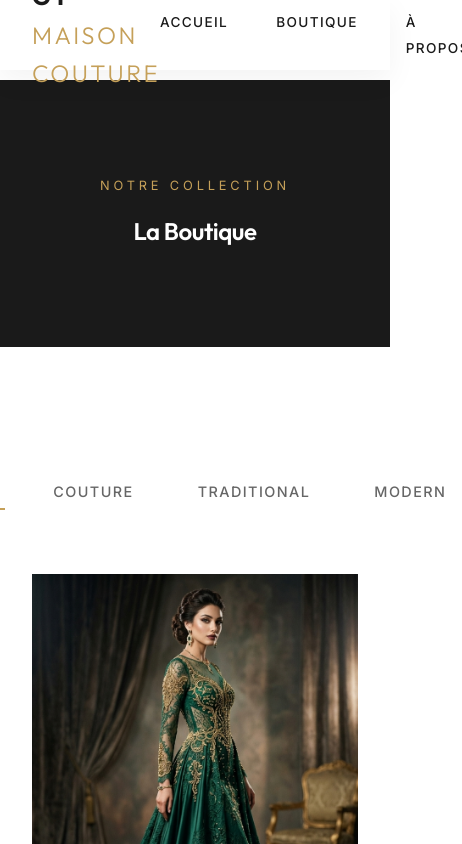
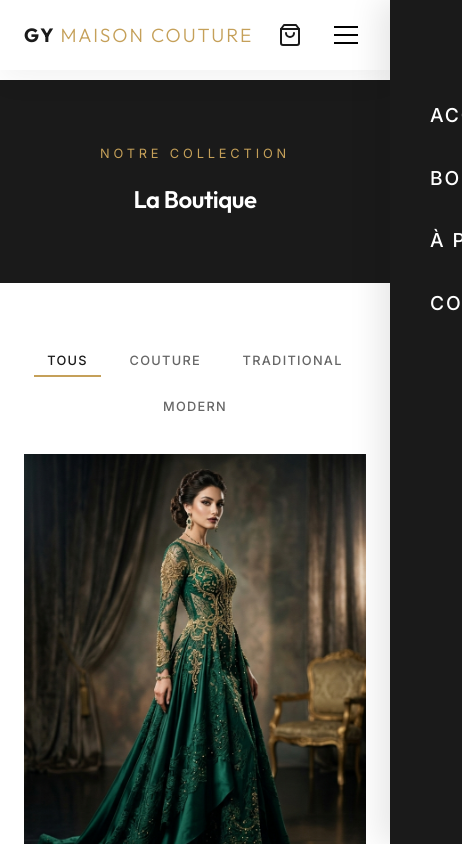
Before and after one commit to ITAINNOVATE/GY-MC, a React (Vite) app: page /shop in a window 390 px wide. Shown: the top 844 px of the page, 462 px wide, since content can reach past the window. Built offline with nearby package versions, Linux system fonts and the light colour scheme.

Commit message:
UI: Implement mobile responsiveness (hamburger menu, layout optimizations, responsive grids)

```diff
--- a/src/components/CartDrawer.css
+++ b/src/components/CartDrawer.css
@@ -139,3 +139,21 @@
   margin-bottom: 2rem;
   color: var(--text-muted);
 }
+@media (max-width: 480px) {
+  .cart-drawer {
+    max-width: 100%;
+  }
+
+  .cart-header, .cart-items, .cart-footer {
+    padding: 1.5rem;
+  }
+
+  .cart-item {
+    gap: 1rem;
+  }
+
+  .item-image img {
+    width: 60px;
+    height: 80px;
+  }
+}
--- a/src/components/Hero.css
+++ b/src/components/Hero.css
@@ -66,6 +66,22 @@
 
 @media (max-width: 768px) {
   .hero h1 {
-    font-size: 3rem;
+    font-size: 2.5rem;
+    margin-bottom: 1.5rem;
+  }
+
+  .hero p {
+    font-size: 1rem;
+    margin-bottom: 2rem;
+  }
+
+  .hero-btns {
+    flex-direction: column;
+    gap: 1rem;
+  }
+
+  .hero-btns .btn {
+    width: 100%;
+    text-align: center;
   }
 }
--- a/src/components/Navbar.css
+++ b/src/components/Navbar.css
@@ -69,6 +69,7 @@
 .nav-actions {
   display: flex;
   align-items: center;
+  gap: 1.5rem;
 }
 
 .cart-trigger {
@@ -93,3 +94,73 @@
   justify-content: center;
   font-weight: 600;
 }
+
+.menu-toggle {
+  display: none;
+  background: none;
+  border: none;
+  padding: 0.5rem;
+  z-index: 1001;
+}
+
+.hamburger {
+  width: 24px;
+  height: 18px;
+  position: relative;
+  display: flex;
+  flex-direction: column;
+  justify-content: space-between;
+}
+
+.hamburger span {
+  width: 100%;
+  height: 2px;
+  background-color: currentColor;
+  transition: var(--transition);
+}
+
+.hamburger.open span:nth-child(1) {
+  transform: translateY(8px) rotate(45deg);
+}
+
+.hamburger.open span:nth-child(2) {
+  opacity: 0;
+}
+
+.hamburger.open span:nth-child(3) {
+  transform: translateY(-8px) rotate(-45deg);
+}
+
+@media (max-width: 768px) {
+  .logo {
+    font-size: 1.2rem;
+  }
+
+  .menu-toggle {
+    display: block;
+  }
+
+  .nav-links {
+    position: fixed;
+    top: 0;
+    right: 0;
+    bottom: 0;
+    width: 300px;
+    background-color: var(--secondary);
+    flex-direction: column;
+    padding: 100px 40px;
+    gap: 2rem;
+    transform: translateX(100%);
+    transition: transform 0.5s cubic-bezier(0.19, 1, 0.22, 1);
+    box-shadow: -10px 0 30px rgba(0,0,0,0.1);
+    color: white !important;
+  }
+
+  .nav-links.active {
+    transform: translateX(0);
+  }
+
+  .nav-links a {
+    font-size: 1.2rem;
+  }
+}
--- a/src/components/Navbar.tsx
+++ b/src/components/Navbar.tsx
@@ -5,6 +5,7 @@ import './Navbar.css';
 
 const Navbar: React.FC = () => {
   const [isScrolled, setIsScrolled] = useState(false);
+  const [isMenuOpen, setIsMenuOpen] = useState(false);
   const { cart, setIsOpen } = useCart();
   const location = useLocation();
   const isHome = location.pathname === '/';
@@ -19,14 +20,19 @@ const Navbar: React.FC = () => {
     return () => window.removeEventListener('scroll', handleScroll);
   }, []);
 
+  // Close menu on navigation
+  useEffect(() => {
+    setIsMenuOpen(false);
+  }, [location]);
+
   return (
-    <nav className={`navbar ${isScrolled ? 'scrolled glass-effect' : ''} ${!isHome ? 'not-home' : ''}`}>
+    <nav className={`navbar ${isScrolled ? 'scrolled glass-effect' : ''} ${!isHome ? 'not-home' : ''} ${isMenuOpen ? 'menu-open' : ''}`}>
       <div className="container navbar-container">
         <a href="/" className="logo">
           GY <span className="logo-accent">MAISON COUTURE</span>
         </a>
 
-        <ul className="nav-links">
+        <ul className={`nav-links ${isMenuOpen ? 'active' : ''}`}>
           <li><a href="/">Accueil</a></li>
           <li><a href="/shop">Boutique</a></li>
           <li><a href="/about">À Propos</a></li>
@@ -35,12 +41,20 @@ const Navbar: React.FC = () => {
 
         <div className="nav-actions">
           <button className="cart-trigger" onClick={() => setIsOpen(true)}>
-            <svg width="24" height="24" viewBox="0 0 24 24" fill="none" stroke="currentColor" strokeWidth="2">
+            <svg width="24" height="24" viewBox="0 0 24 24" fill="none" stroke="currentColor" strokeWidth="2" strokeLinecap="round" strokeLinejoin="round">
               <path d="M6 2L3 6v14a2 2 0 0 0 2 2h14a2 2 0 0 0 2-2V6l-3-4Z"></path>
               <line x1="3" y1="6" x2="21" y2="6"></line>
               <path d="M16 10a4 4 0 0 1-8 0"></path>
             </svg>
             {cartCount > 0 && <span className="cart-count">{cartCount}</span>}
+          </button>
+
+          <button className="menu-toggle" onClick={() => setIsMenuOpen(!isMenuOpen)} aria-label="Toggle menu">
+            <div className={`hamburger ${isMenuOpen ? 'open' : ''}`}>
+              <span></span>
+              <span></span>
+              <span></span>
+            </div>
           </button>
         </div>
       </div>
--- a/src/index.css
+++ b/src/index.css
@@ -71,6 +71,16 @@ img {
 
 .section {
   padding: 8rem 0;
+}
+
+@media (max-width: 768px) {
+  .section {
+    padding: 4rem 0;
+  }
+
+  .container {
+    padding: 0 1.5rem;
+  }
 }
 
 .btn {
--- a/src/pages/Shop.css
+++ b/src/pages/Shop.css
@@ -40,3 +40,19 @@
   padding: 5rem 0;
   color: var(--text-muted);
 }
+@media (max-width: 768px) {
+  .shop-hero {
+    padding: 4rem 0;
+  }
+
+  .shop-filters {
+    flex-wrap: wrap;
+    gap: 1rem;
+    margin-bottom: 2rem;
+  }
+
+  .filter-btn {
+    font-size: 0.8rem;
+    padding: 0.4rem 0.8rem;
+  }
+}
```
